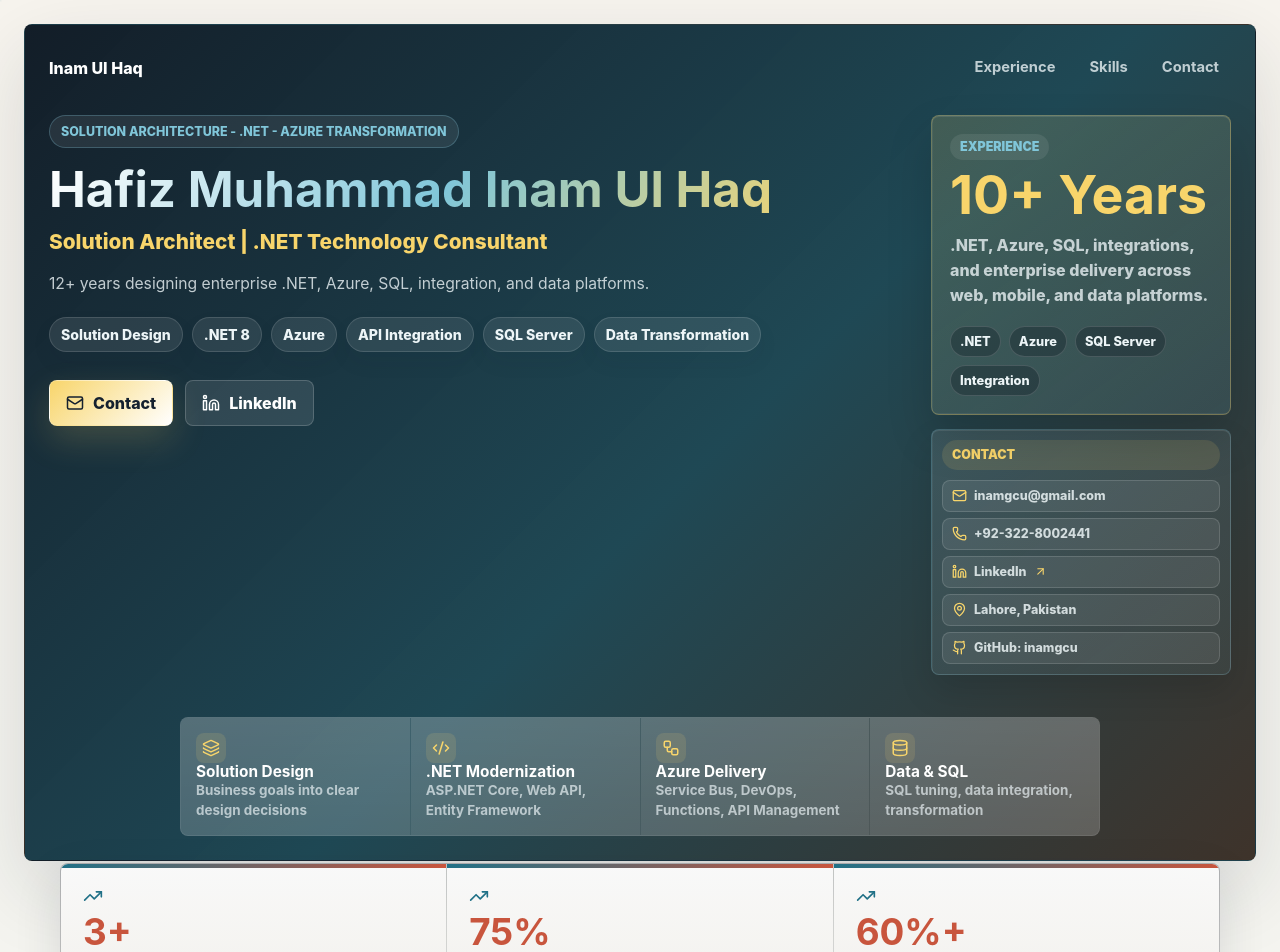
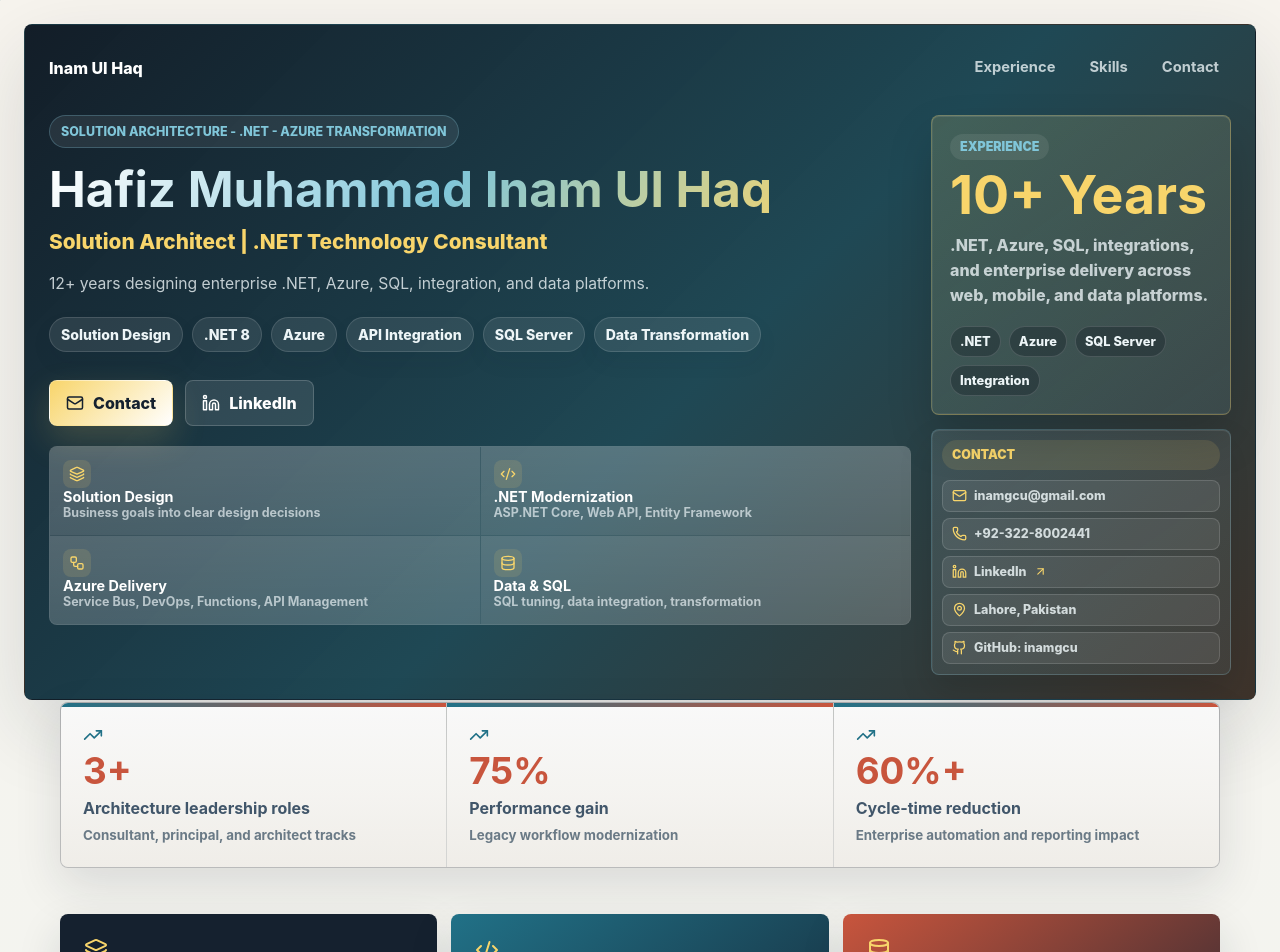
Before and after one commit to inamgcu/portfolio, a React (Vite) app: page / in a window 1280 px wide. Shown: the top 952 px of the page. Built offline with nearby package versions, Linux system fonts and the light colour scheme.

Commit message:
Tighten hero signal grid

```diff
--- a/src/main.jsx
+++ b/src/main.jsx
@@ -324,6 +324,17 @@ function App() {
                   LinkedIn
                 </a>
               </div>
+              <div className="hero-board" aria-label="Delivery focus">
+                <div className="signal-grid">
+                  {heroSignals.map(({ icon: Icon, label, detail }) => (
+                    <article className="signal-card" key={label}>
+                      <Icon size={19} aria-hidden="true" />
+                      <strong>{label}</strong>
+                      <span>{detail}</span>
+                    </article>
+                  ))}
+                </div>
+              </div>
             </div>
             <div className="hero__side">
               <aside className="experience-canvas" aria-label="Experience highlight">
@@ -352,17 +363,6 @@ function App() {
                   <li><span><MapPin size={15} aria-hidden="true" />{profile.location}</span></li>
                   <li><span><Github size={15} aria-hidden="true" />GitHub: inamgcu</span></li>
                 </ul>
-              </div>
-            </div>
-            <div className="hero-board" aria-label="Delivery focus">
-              <div className="signal-grid">
-                {heroSignals.map(({ icon: Icon, label, detail }) => (
-                  <article className="signal-card" key={label}>
-                    <Icon size={19} aria-hidden="true" />
-                    <strong>{label}</strong>
-                    <span>{detail}</span>
-                  </article>
-                ))}
               </div>
             </div>
           </div>
--- a/src/styles.css
+++ b/src/styles.css
@@ -366,15 +366,14 @@ h1 {
 }
 
 .hero-board {
-  width: min(920px, 100%);
-  margin: 22px auto 0;
-  grid-column: 1 / -1;
+  width: 100%;
+  margin: 20px 0 0;
   display: block;
 }
 
 .signal-grid {
   display: grid;
-  grid-template-columns: repeat(4, minmax(0, 1fr));
+  grid-template-columns: repeat(2, minmax(0, 1fr));
   gap: 1px;
   overflow: hidden;
   border: 1px solid rgba(255, 255, 255, 0.14);
@@ -383,16 +382,16 @@ h1 {
 }
 
 .signal-card {
-  min-height: 116px;
-  padding: 15px;
+  min-height: 88px;
+  padding: 13px;
   display: grid;
   align-content: space-between;
   background: linear-gradient(180deg, rgba(255, 255, 255, 0.13), rgba(255, 255, 255, 0.07));
 }
 
 .signal-card svg {
-  width: 30px;
-  height: 30px;
+  width: 28px;
+  height: 28px;
   padding: 6px;
   border-radius: 8px;
   color: #f8d56b;
@@ -401,14 +400,14 @@ h1 {
 
 .signal-card strong {
   color: #ffffff;
-  font-size: 0.96rem;
+  font-size: 0.9rem;
   line-height: 1.2;
 }
 
 .signal-card span {
   color: rgba(237, 245, 247, 0.68);
-  line-height: 1.45;
-  font-size: 0.84rem;
+  line-height: 1.35;
+  font-size: 0.78rem;
   font-weight: 650;
 }
 
```
